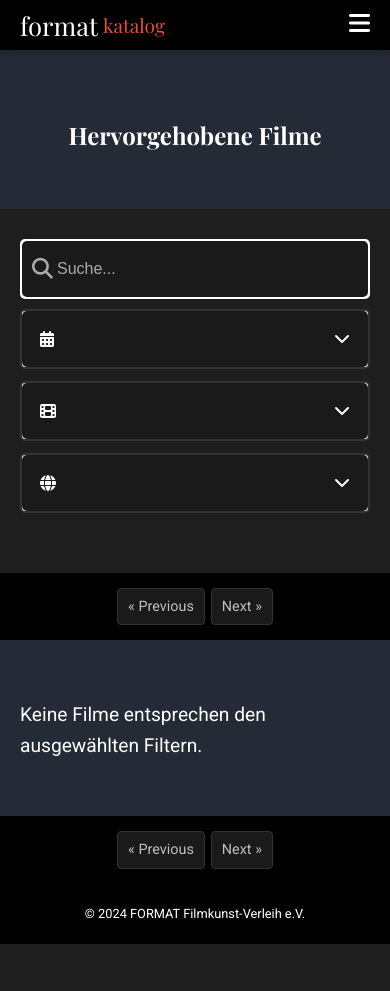
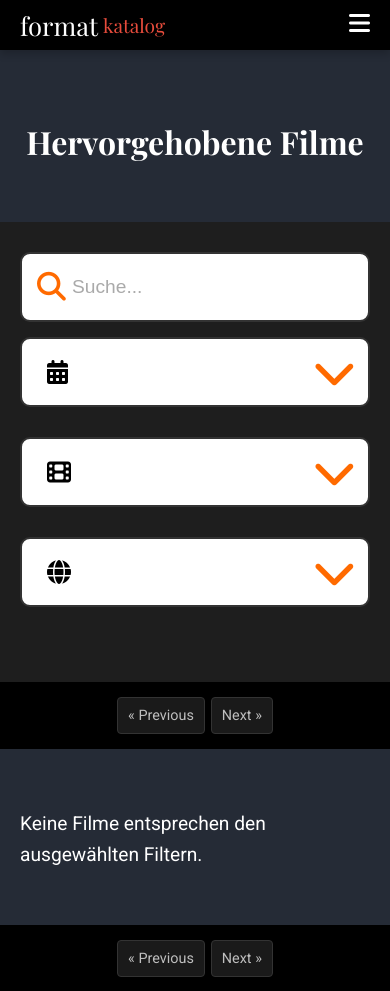
Before and after one commit to Sen2Bee/Format, a Flask app: page /catalog in a window 390 px wide. Shown: the top 991 px of the page. Before the commit the page ends 944 px from the top, so only its background shows below. Run offline with Flask 3, Linux system fonts and the light colour scheme; data that the repository does not hold is empty.

Commit message:
colors and fonts arthouse style adaption part 2

```diff
--- a/static/css/components/carousel.css
+++ b/static/css/components/carousel.css
@@ -10,7 +10,7 @@
 }
 
 .movie-carousel-section h2 {
-    font-size: 1.5em;
+    font-size: 2em;
     color: var(--text-light); /* Use defined light text color */
     z-index: 1;
     position: relative;
--- a/static/css/components/filter.css
+++ b/static/css/components/filter.css
@@ -24,7 +22,7 @@
 #filter-form {
     display: flex;
     flex-wrap: wrap;
-    gap: 12px; /* Slightly increased gap for better spacing */
+    gap: 15px; /* Increased gap for better spacing */
     width: 100%;
     justify-content: center;
     align-items: center;
@@ -34,43 +32,43 @@
 .search-container {
     position: relative;
     flex: 1 1 50%;
-    height: 60px;
+    height: 70px; /* Increased height */
     margin-bottom: 10px;
-    border: 2px solid transparent;
-    border-radius: 5px;
-    background-color: var(--background-light); /* Subtle background to make it stand out */
+    border: 2px solid var(--border-color);
+    border-radius: 10px; /* Softer corners */
+    background-color: #fff;
     transition: border 0.3s ease, background-color 0.3s ease;
 }
 
 .search-container:hover {
-    border-color: var(--accent-color); /* Accent color on hover */
+    background-color: var(--primary-color);
+    border-color: var(--link-hover-color);
 }
 
 .search-container .search-icon {
     position: absolute;
-    left: 10px;
+    left: 15px;
     top: 50%;
     transform: translateY(-50%);
-    color: var(--placeholder-color);
+    color: var(--link-hover-color);
     pointer-events: none;
-    font-size: 1.3em; /* Increased icon size */
+    font-size: 1.8em; /* Increased icon size */
 }
 
 #search-box {
     width: 100%;
     height: 100%;
-    padding: 0 35px 0 35px;
-    font-size: 1em;
-    background: var(--secondary-color);
-    color: var(--text-light);
+    padding: 0 50px 0 50px; /* Increased padding */
+    font-size: 1.2em; /* Larger text */
+    background: transparent;
+    color: var(--text-dark);
     border: none;
-    border-radius: 5px;
+    border-radius: 10px;
     box-sizing: border-box;
 }
 
 #search-box:focus {
     outline: none;
-    border-color: var(--accent-color);
 }
 
 #search-box::placeholder {
@@ -109,36 +107,38 @@
     flex-direction: column;
     position: relative;
     flex: 1 1 50%;
-    height: 60px;
-    border: 2px solid var(--border-color); /* Border to define dropdown boundaries */
-    border-radius: 5px;
-    background-color: var(--background-light);
+    height: 70px; /* Increased height */
+    border-radius: 10px;
+    background-color: #fff; /* White by default */
+    border: 2px solid var(--border-color);
     transition: border 0.3s ease, background-color 0.3s ease;
 }
 
 .custom-dropdown:hover {
-    border-color: var(--accent-color);
+    border-color: var(--link-hover-color);
+    background-color: var(--background-dark);
 }
 
 .dropdown-header {
     display: flex;
+    font-size: 1.5em; /* Increased icon size */
     justify-content: space-between;
     align-items: center;
-    background: var(--secondary-color);
-    color: var(--text-light);
-    padding: 0 18px;
-    border-radius: 5px;
+    background: transparent;
+    color: var(--text-dark);
+    padding: 0 25px; /* Adjusted padding */
+    border-radius: 10px;
     cursor: pointer;
     height: 100%;
     transition: background var(--transition-duration), color var(--transition-duration);
     width: 100%;
     box-sizing: border-box;
-    padding-right: 40px;
+    padding-right: 60px; /* More space for clear icon */
     border: none;
 }
 
 .dropdown-header:hover {
-    background: var(--hover-bg);
+    color: var(--link-hover-color);
 }
 
 .header-controls {
@@ -245,13 +245,28 @@
     content: '\f078';
     font-family: 'Font Awesome 5 Free';
     font-weight: 900;
-    font-size: 1em;
-    color: #fff;
+    font-size: 1.8em; /* Increased icon size */
+    color: var(--link-hover-color);
     transition: transform var(--transition-duration);
     position: absolute;
-    right: 18px;
+    right: 20px; /* Adjusted position */
 }
 
 .dropdown-header[aria-expanded="true"]::after {
     transform: rotate(180deg);
 }
+
+/* Responsive Adjustments */
+@media (max-width: 768px) {
+    .search-container,
+    .custom-dropdown {
+        flex: 1 1 100%;
+        margin-bottom: 15px;
+    }
+}
+
+@media (max-width: 480px) {
+    .dropdown-header::after {
+        right: 12px;
+    }
+}
--- a/static/js/filter.js
+++ b/static/js/filter.js
@@ -416,6 +416,7 @@ function updateMovieListings(movies) {
             movieCard.className = 'movie-card poster-background';
             movieCard.style.backgroundImage = `url('${imagePath}')`;
 
+            const maxOverviewLength = window.innerWidth <= 768 ? 150 : 350;
             movieCard.innerHTML = `
                 <div class="movie-content-wrapper">
                     <div class="image-container">
@@ -435,13 +436,15 @@ function updateMovieListings(movies) {
                         </div>
                     </div>
                     <div class="overview-section">
-                        ${movie.overview.length > 150
-                            ? `<p>${movie.overview.substring(0, 150)}... <a href="/movie/${movie.movie_id}" class="more-link">mehr</a></p>`
+                        ${movie.overview.length > maxOverviewLength
+                            ? `<p>${movie.overview.substring(0, maxOverviewLength)}... <a href="/movie/${movie.movie_id}" class="more-link">mehr</a></p>`
                             : `<p>${movie.overview} <a href="/movie/${movie.movie_id}" class="more-link">mehr</a></p>`}
                     </div>
                 </div>
             `;
+
             movieContainer.appendChild(movieCard);
+
         });
     } else {
         movieContainer.innerHTML = `<p class="no-movies-message">Keine Filme entsprechen den ausgewählten Filtern.</p>`;
@@ -584,7 +587,7 @@ function initializeSwiper() {
             },
 
             1400: {
-                slidesPerView: 7,
+                slidesPerView: 6.5,
                 spaceBetween: 10
             },
             // When window width is >= 1200px
```
Also changed, not shown: other parts of static/css/components/filter.css (+20 -22 lines), static/css/components/cards.css (+55 -82 lines).
